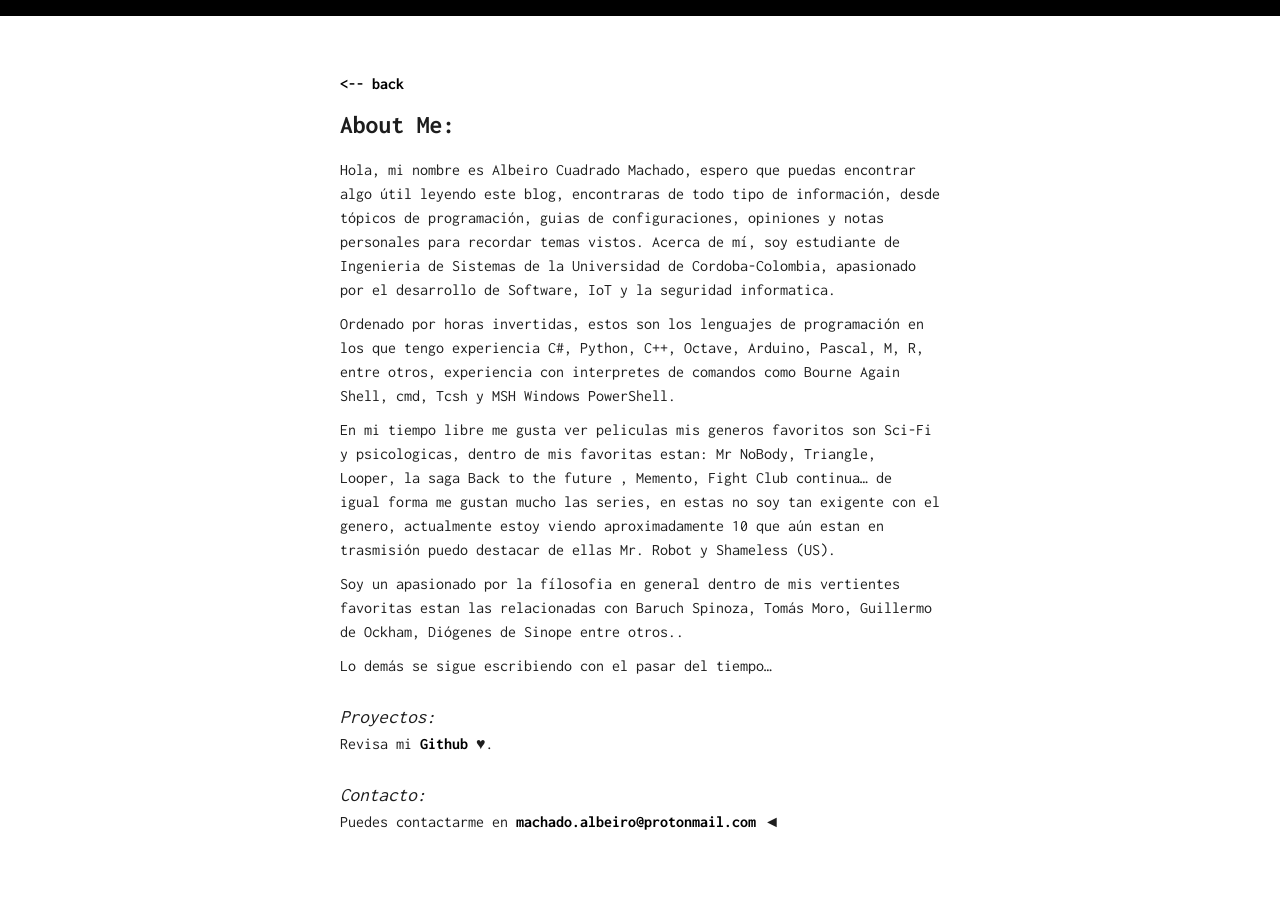
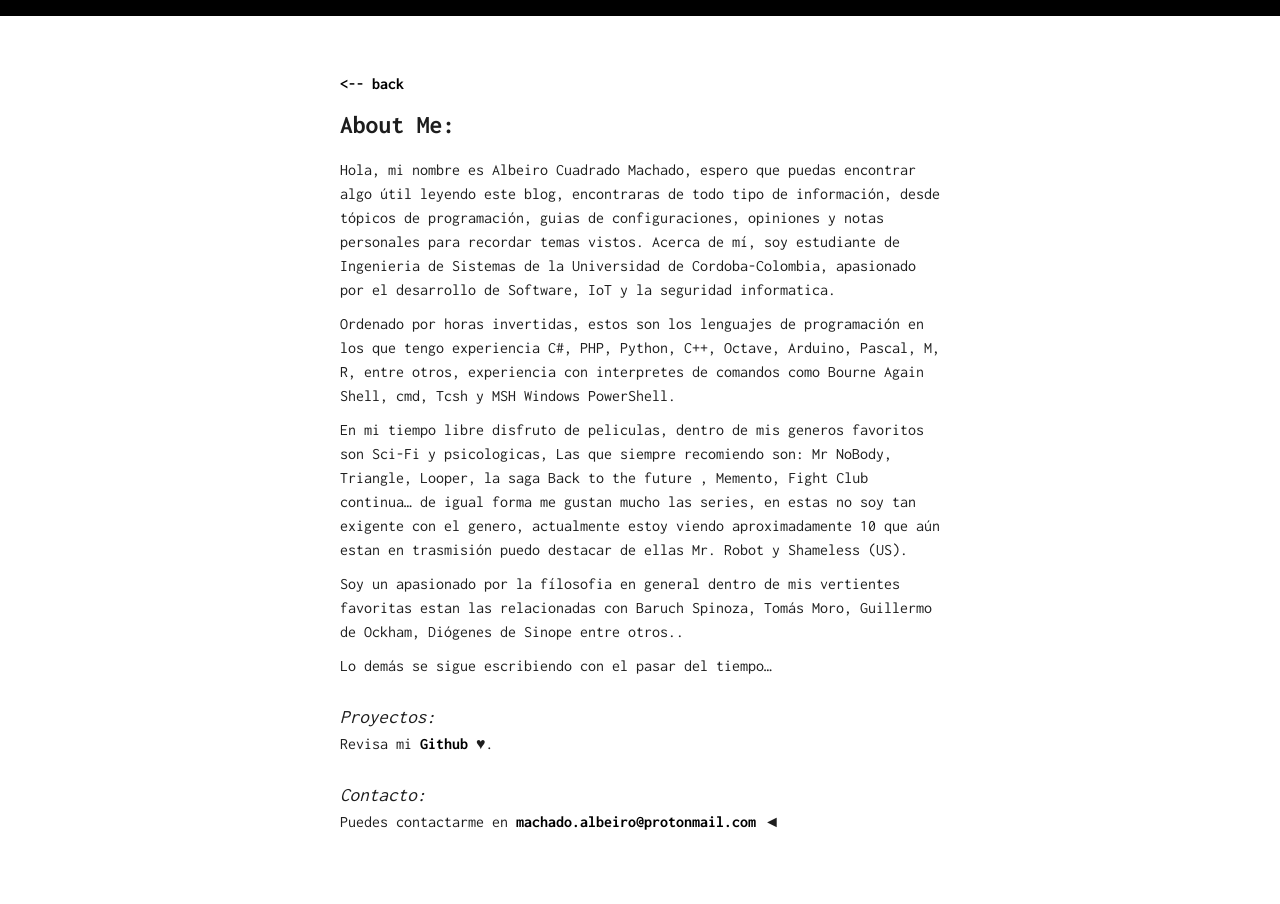
Before and after one commit to AlbCM/albcm.github.io, a Jekyll site: the page built from me/index.md, in a window 1280 px wide. Built offline with Jekyll 4.4.1, drawn with Linux system fonts in a browser that asks for light colours; comment, search, counter and statistics services are not loaded.

Commit message:
Update index.md

```diff
--- a/me/index.md
+++ b/me/index.md
@@ -4,9 +4,9 @@ layout: about
 
 Hola, mi nombre es Albeiro Cuadrado Machado, espero que puedas encontrar algo útil leyendo este blog, encontraras de todo tipo de información, desde tópicos de programación, guias de configuraciones, opiniones y notas personales para recordar temas vistos. Acerca de mí, soy estudiante de Ingenieria de Sistemas de la Universidad de Cordoba-Colombia, apasionado por el desarrollo de Software, IoT y la seguridad informatica.
 
-Ordenado por horas invertidas, estos son los lenguajes de programación en los que tengo experiencia C#, Python, C++, Octave, Arduino, Pascal, M, R, entre otros, experiencia con interpretes de comandos como  Bourne Again Shell, cmd, Tcsh y MSH Windows PowerShell.
+Ordenado por horas invertidas, estos son los lenguajes de programación en los que tengo experiencia C#, PHP, Python, C++, Octave, Arduino, Pascal, M, R, entre otros, experiencia con interpretes de comandos como  Bourne Again Shell, cmd, Tcsh y MSH Windows PowerShell.
 
-En mi tiempo libre me gusta ver peliculas mis generos favoritos son Sci-Fi y psicologicas, dentro de mis favoritas estan: *Mr NoBody*, *Triangle*, *Looper*, la saga *Back to the future* , *Memento*, *Fight Club* continua...  de igual forma me gustan mucho las series, en estas no soy tan exigente con el genero, actualmente estoy viendo aproximadamente 10 que aún estan en trasmisión puedo destacar de ellas *Mr. Robot* y *Shameless (US)*.
+En mi tiempo libre disfruto de peliculas, dentro de mis generos favoritos son Sci-Fi y psicologicas, Las que siempre recomiendo son: *Mr NoBody*, *Triangle*, *Looper*, la saga *Back to the future* , *Memento*, *Fight Club* continua...  de igual forma me gustan mucho las series, en estas no soy tan exigente con el genero, actualmente estoy viendo aproximadamente 10 que aún estan en trasmisión puedo destacar de ellas *Mr. Robot* y *Shameless (US)*.
 
 Soy un apasionado por la fílosofia en general  dentro de mis vertientes favoritas estan las relacionadas con Baruch Spinoza, Tomás Moro, Guillermo de Ockham, Diógenes de Sinope entre otros..
 
```
